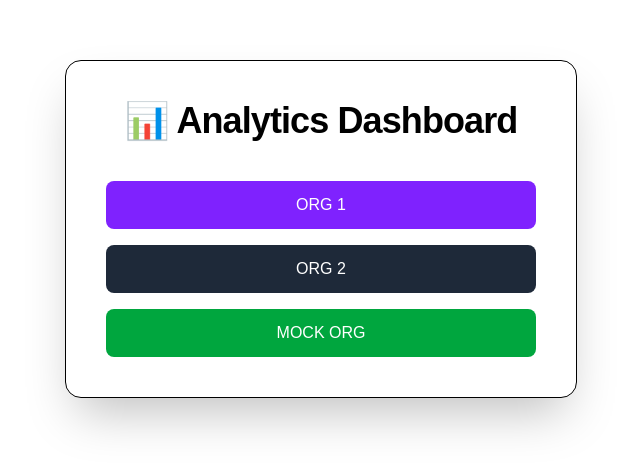
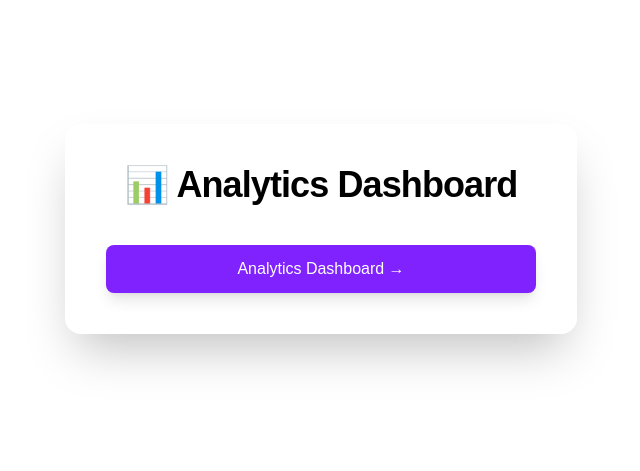
Before and after one commit to vikaspandey-techsierra/mersive-portal, a Next.js app: page / in a window 1280 px wide. Shown: the part 171-642 px from the top of the page, without its empty margins (319-959 px from the left). Built offline with nearby package versions, Linux system fonts and the light colour scheme.

Commit message:
kept page as it is only changed routes through org

```diff
--- a/app/page.tsx
+++ b/app/page.tsx
@@ -1,42 +1,20 @@
 "use client";
-
 import { useRouter } from "next/navigation";
-
 export default function Home() {
   const router = useRouter();
 
   return (
     <main className="min-h-screen flex items-center justify-center px-6 bg-white text-black">
-      <div className="bg-white border rounded-2xl shadow-2xl p-10 max-w-lg w-full text-center flex flex-col gap-6">
+      <div className="bg-white/10 backdrop-blur-lg border border-white/20 rounded-2xl shadow-2xl p-10 max-w-lg w-full text-center flex flex-col gap-6">
         <h1 className="text-4xl font-bold mb-4 tracking-tight">
           📊 Analytics Dashboard
         </h1>
-
-        <div className="flex flex-col gap-4">
-          <button
-            onClick={() => router.push("/org_1/home")}
-            // onClick={() => router.push("/org_1/analytics")}
-            className="bg-violet-600 hover:bg-violet-700 px-6 py-3 rounded-lg text-white"
-          >
-            ORG 1
-          </button>
-
-          <button
-            onClick={() => router.push("/org_2/home")}
-            // onClick={() => router.push("/org_2/analytics")}
-            className="bg-gray-800 hover:bg-gray-900 px-6 py-3 rounded-lg text-white"
-          >
-            ORG 2
-          </button>
-
-          <button
-            onClick={() => router.push("/GDeZNiL4IS3QrYdLQTf6-clney/home")}
-            // onClick={() => router.push("/GDeZNiL4IS3QrYdLQTf6-clney/home")}
-            className="bg-green-600 hover:bg-green-700 px-6 py-3 rounded-lg text-white"
-          >
-            MOCK ORG
-          </button>
-        </div>
+        <button
+          onClick={() => router.push("/GDeZNiL4IS3QrYdLQTf6-clney/home")}
+          className="bg-violet-600 hover:bg-violet-700 transition-all duration-300 px-6 py-3 rounded-lg font-medium shadow-lg hover:scale-105 active:scale-95 text-white"
+        >
+          Analytics Dashboard →
+        </button>
       </div>
     </main>
   );
--- a/components/Sidebar.tsx
+++ b/components/Sidebar.tsx
@@ -7,8 +7,8 @@ export default function Sidebar() {
   const pathname = usePathname();
 
   const navItems = [
-    { name: "Home", href: "/pages/home" },
-    { name: "Analytics", href: "/pages/analytics" },
+    { name: "Home", href: "/GDeZNiL4IS3QrYdLQTf6-clney/home" },
+    { name: "Analytics", href: "/GDeZNiL4IS3QrYdLQTf6-clney/analytics" },
   ];
 
   return (
```
